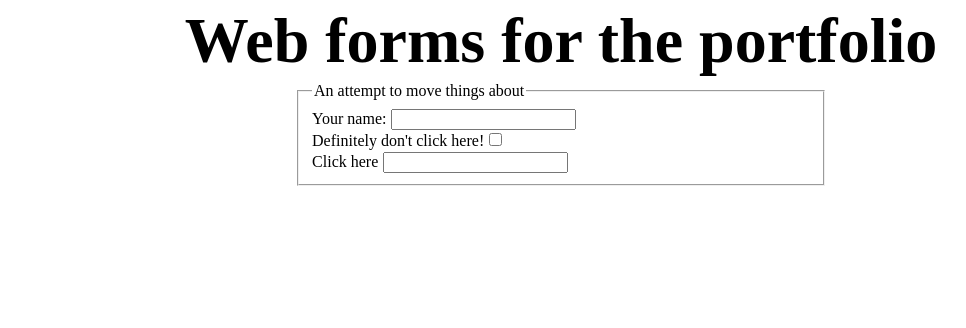
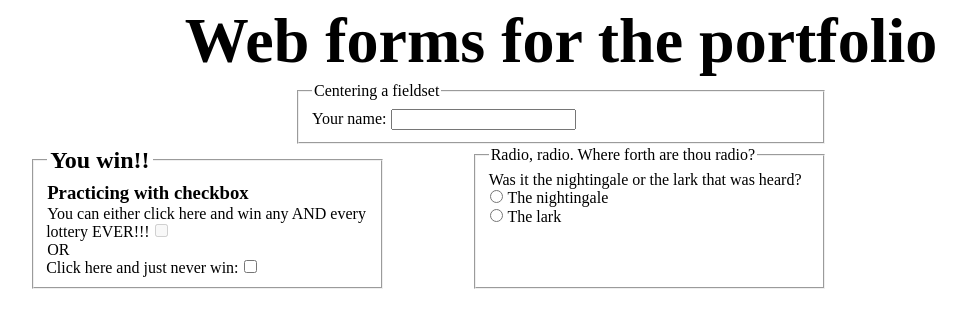
Before and after one commit to StevenM82/portfolio, a plain HTML site: page contact.html in a window 1280 px wide. Shown: the whole page, without its empty margins (79-1045 px from the left). Drawn offline with Linux system fonts and the light colour scheme.

Commit message:
three fieldsets placed so far

```diff
--- a/contact.html
+++ b/contact.html
@@ -19,17 +19,39 @@
 
     <form class="fieldset-container" method="GET">
       <fieldset class="fieldset">
-        <legend>An attempt to move things about</legend>
+        <legend>Centering a fieldset</legend>
         <label class="label">Your name:
           <input type="text" name="applicantName">
         </label>
-        <label class="label">Definitely don't click here!
-          <input type="checkbox" name="checkingOut">
+      </fieldset>
+
+      <fieldset class="fieldset-2">
+        <legend><h2>You win!!</h2></legend>
+        <h3>Practicing with checkbox</h3>
+        <fieldset class="borderless" disabled>
+          <label>You can either click here and win any AND every lottery EVER!!!
+            <input type="checkbox" name="checkOut">
+          </label>
+        </fieldset>
+        <fieldset class="borderless">
+          <label>OR<br>Click here and just never win:
+            <input type="checkbox" name="checkIn">
+          </label>
+        </fieldset>
+      </fieldset>
+
+      <fieldset class="fieldset-3">
+        <legend>Radio, radio. Where forth are thou radio?</legend>
+        <label class="label"> Was it the nightingale or the lark that was heard?
+          <input type="radio" name="nightingale" value="nightingale">
+          The nightingale
         </label>
-        <label>Click here
-          <input
+        <label>
+          <input type="radio" name="lark" value="lark">
+          The lark
         </label>
       </fieldset>
+
     </form>
 
     </div>
--- a/styles/stylesheet.css
+++ b/styles/stylesheet.css
@@ -49,13 +49,21 @@
   transform: scale(1.5);
 }
 
+/*Fieldset styling*/
 .fieldset-container {
   display: grid;
   grid-template-columns: repeat(12, 1fr);
   grid-area: 2 / 2 / 2 / 12;
 }
 .fieldset { grid-area: 1 / 4 / 2 / 10; }
+.fieldset-2 { grid-area: 2 / 1 / 3 / 5; }
+.fieldset-3 { grid-area: 2 / 10 / 3 / -8; }
 .label { display: block; }
+.borderless {
+  border: none;
+  margin: 0;
+  padding: 0;
+}
 
 .a {
   color: rgb(183, 165, 122);
@@ -127,7 +135,6 @@ footer {
   font-size: 1rem;
   transition-duration: 1s;
 }
-
 .address:hover {
   font-size: 150%;
 }
```
